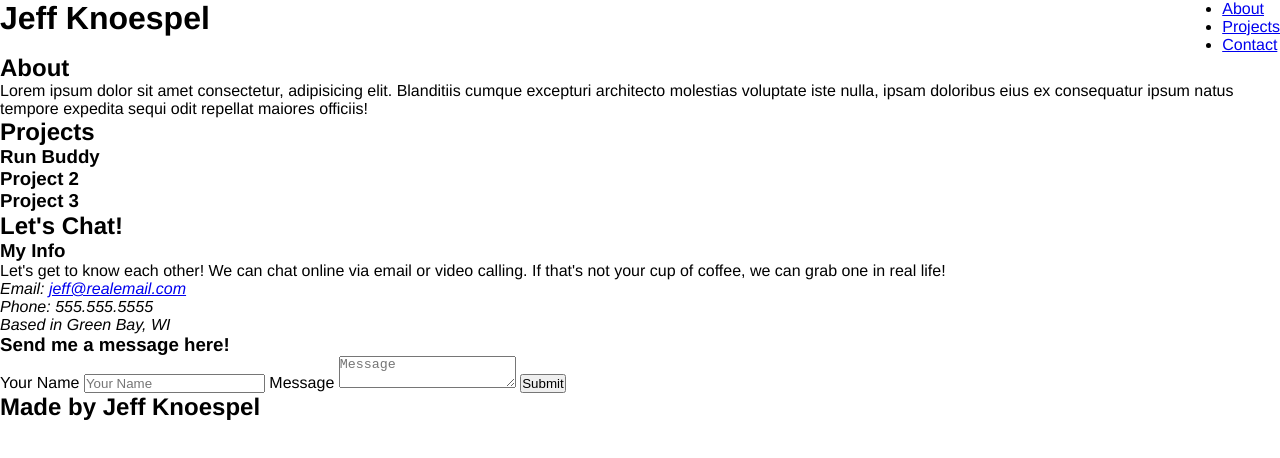
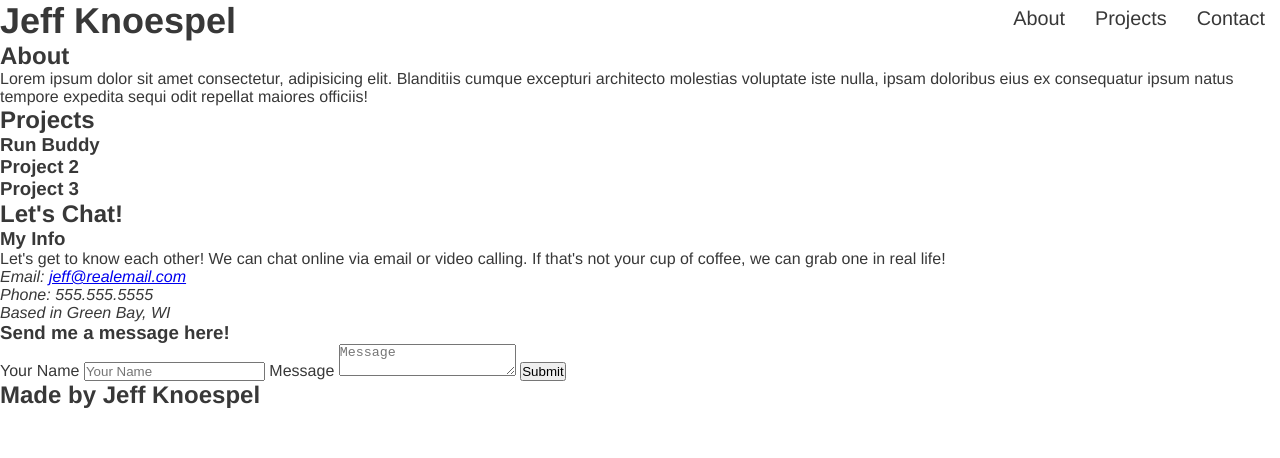
Before and after one commit to jeffywk/portfolio-jeff, a plain HTML site: page index.html in a window 1280 px wide. Drawn offline with Linux system fonts and the light colour scheme.

Commit message:
added html to projects and additional css

```diff
--- a/assets/css/style.css
+++ b/assets/css/style.css
@@ -3,7 +3,13 @@
     padding: 0;
     box-sizing: border-box;
 }
+:root {
+    --primary-color: #383838;
+    --secondary-color: #ffffff;
+    --tertiary-color: #6082B6;
+}
 body {
+    color: var(--primary-color);
     font-family: Helvetica, Arial, sans-serif;
 }
 header {
@@ -12,8 +18,48 @@ header {
     justify-content: space-between;
     position: sticky;
 }
-hero {
+header h1 {
+    font-weight: bold;
+    font-size: 36px;
+    color: var(--primary-color);
+    margin: 0;
+  }
+  header a {
+    text-decoration: none;
+    color: var(--primary-color);
+  }
 
+  header nav {
+    margin: 7px 0;
+  }
+
+  header nav ul {
+    display: flex;
+    flex-wrap: wrap;
+    justify-content: space-between;
+    align-items: center;
+    list-style: none;
+  }
+
+  header nav ul li a {
+    padding: 10px 15px;
+    font-weight: lighter;
+    font-size: 1.55vw;
+  }
+  header nav ul li a:hover {
+      color: var(--secondary-color);
+      border-radius: 15px;
+      text-shadow: none;
+  }
+.hero {
+    background-image: url("../images/selfie.jpg");
+    background-size: cover;
+    background-position: center;
+    display: flex;
+    justify-content: center;
+    flex-wrap: wrap;
+    background-attachment: fixed;
+    background-position: 80%;
 }
 footer {
     width: 100%;
--- a/index.html
+++ b/index.html
@@ -20,24 +20,41 @@
         </nav>
     </header>
     <!-- hero selfie -->
-    <section class="hero"></section>
+    <section class="hero">
+        <div>
+
+        </div>
+    </section>
     <!-- about -->
     <section id="about">
-        <h2>About</h2>
-            <p>Lorem ipsum dolor sit amet consectetur, adipisicing elit. Blanditiis cumque excepturi architecto molestias voluptate iste nulla, ipsam doloribus eius ex consequatur ipsum natus tempore expedita sequi odit repellat maiores officiis!</p>
+        <div class="about-section">
+            <h2>About</h2>
+                <p>Lorem ipsum dolor sit amet consectetur, adipisicing elit. Blanditiis cumque excepturi architecto molestias voluptate iste nulla, ipsam doloribus eius ex consequatur ipsum natus tempore expedita sequi odit repellat maiores officiis!</p>
+        </div>
     </section>
     <!-- projects -->
     <section id="projects">
-        <h2>Projects</h2>
+        <div class="flex-row">
+            <h2>Projects</h2>
+        </div>
+
         <div class="my-projects">
+            <article class="project" href="https://jeffywk.github.io/run-buddy/">
+                <div class="project-name">
+                    <h3 class="project-title">Run Buddy</h3>
+                </div>
+            </article>
+
             <article class="project">
-                <h3 class="project-title">Run Buddy</h3>
+                <div class="project-name">
+                    <h3 class="project-title">Project 2</h3>
+                </div>
             </article>
+
             <article class="project">
-                <h3 class="project-title">Project 2</h3>
-            </article>
-            <article class="project">
-                <h3 class="project-title">Project 3</h3>
+                <div class="project-name">
+                    <h3 class="project-title">Project 3</h3>
+                </div>
             </article>
         </div>
     </section>
```
Also changed, not shown: assets/images/selfie.jpg (added), 1 other file.
